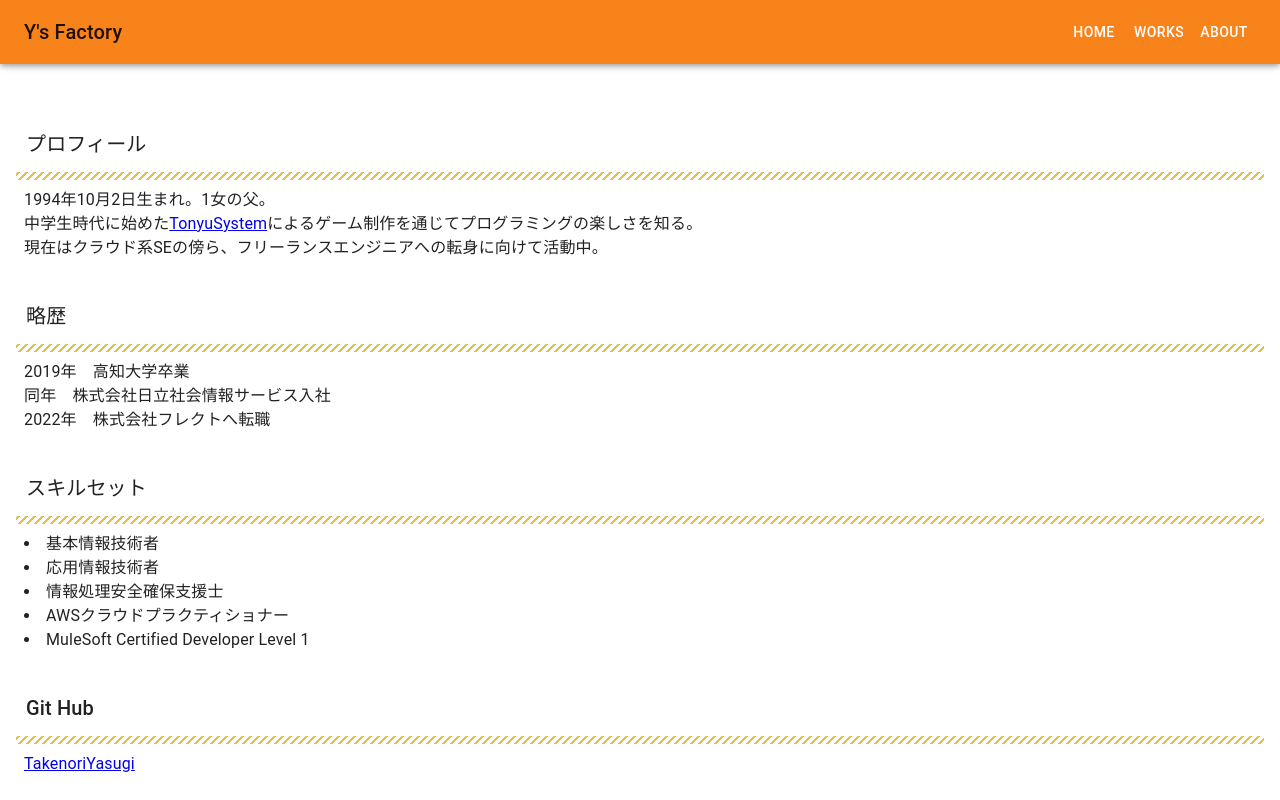
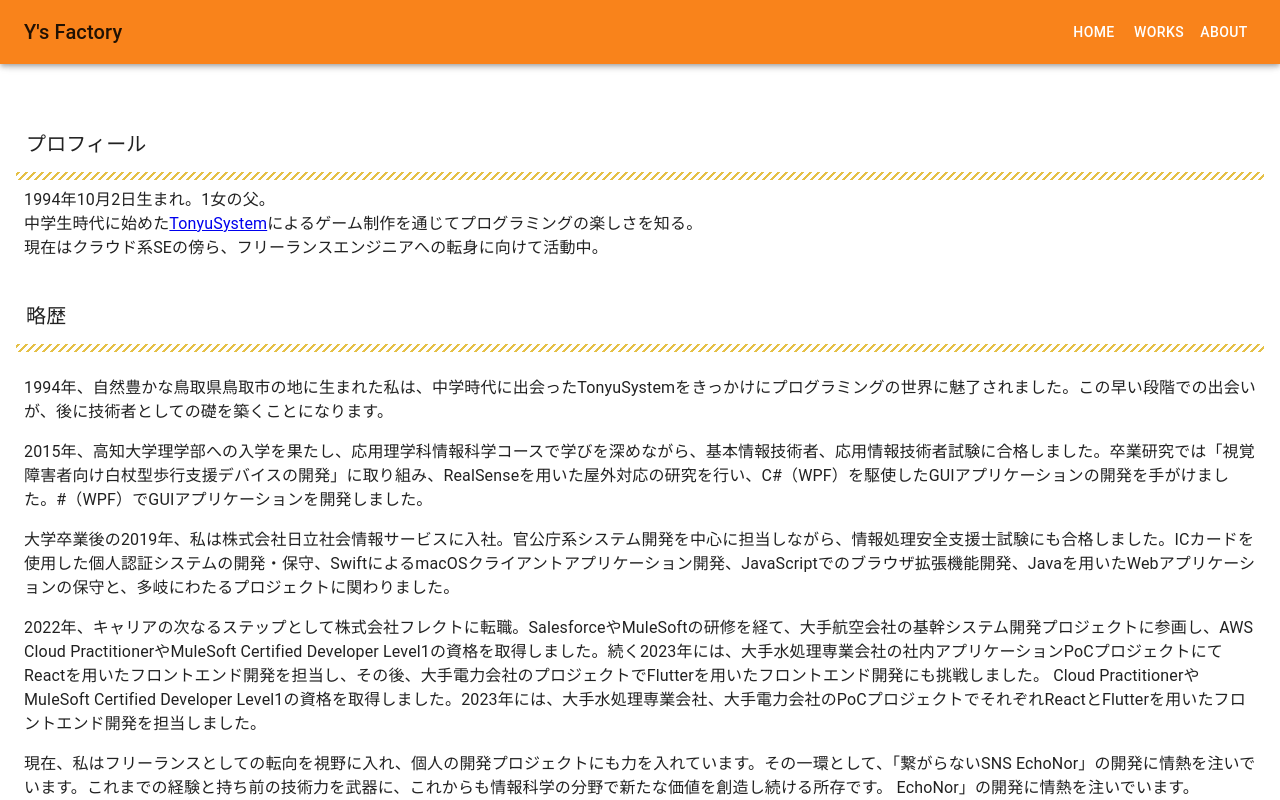
Before and after one commit to TakenoriYasugi/YsFactory, a React (Create React App) app in the folder ys-factory/: page /about in a window 1280 px wide. Shown: the top 800 px of the page. Built offline with nearby package versions, Linux system fonts and the light colour scheme.

Commit message:
Aboutコンテンツ作成

```diff
--- a/ys-factory/src/pages/About.tsx
+++ b/ys-factory/src/pages/About.tsx
@@ -1,4 +1,4 @@
-import { Box, Typography } from "@mui/material";
+import { Box, Table, Typography } from "@mui/material";
 import DrawerAppBar from "../uiparts/DrawerAppBar";
 import { Link } from "react-router-dom";
 
@@ -16,11 +16,23 @@ const About = () => {
 
                 <Box sx={{p: 2}}>
                     <Typography variant='h6' className='heading'>略歴</Typography>
-                    <Typography sx={{p: 1}}>
-                        2019年　高知大学卒業<br/>
-                        同年　株式会社日立社会情報サービス入社<br/>
-                        2022年　株式会社フレクトへ転職<br/>
-                    </Typography>
+                    <Box sx={{p: 1}}>
+                    <section id="biography">
+
+                        {/* <h3>生まれと学びの地、そして情報科学への情熱</h3> */}
+                        <p>1994年、自然豊かな鳥取県鳥取市の地に生まれた私は、中学時代に出会ったTonyuSystemをきっかけにプログラミングの世界に魅了されました。この早い段階での出会いが、後に技術者としての礎を築くことになります。</p>
+                        <p>2015年、高知大学理学部への入学を果たし、応用理学科情報科学コースで学びを深めながら、基本情報技術者、応用情報技術者試験に合格しました。卒業研究では「視覚障害者向け白杖型歩行支援デバイスの開発」に取り組み、RealSenseを用いた屋外対応の研究を行い、C#（WPF）を駆使したGUIアプリケーションの開発を手がけました。#（WPF）でGUIアプリケーションを開発しました。</p>
+
+                        {/* <h3>社会への第一歩と技術者としての成長</h3> */}
+                        <p>大学卒業後の2019年、私は株式会社日立社会情報サービスに入社。官公庁系システム開発を中心に担当しながら、情報処理安全支援士試験にも合格しました。ICカードを使用した個人認証システムの開発・保守、SwiftによるmacOSクライアントアプリケーション開発、JavaScriptでのブラウザ拡張機能開発、Javaを用いたWebアプリケーションの保守と、多岐にわたるプロジェクトに関わりました。</p>
+
+                        {/* <h3>新たな挑戦とキャリアの発展</h3> */}
+                        <p>2022年、キャリアの次なるステップとして株式会社フレクトに転職。SalesforceやMuleSoftの研修を経て、大手航空会社の基幹システム開発プロジェクトに参画し、AWS Cloud PractitionerやMuleSoft Certified Developer Level1の資格を取得しました。続く2023年には、大手水処理専業会社の社内アプリケーションPoCプロジェクトにてReactを用いたフロントエンド開発を担当し、その後、大手電力会社のプロジェクトでFlutterを用いたフロントエンド開発にも挑戦しました。 Cloud PractitionerやMuleSoft Certified Developer Level1の資格を取得しました。2023年には、大手水処理専業会社、大手電力会社のPoCプロジェクトでそれぞれReactとFlutterを用いたフロントエンド開発を担当しました。</p>
+
+                        {/* <h3>フリーランスへの道と自己実現</h3> */}
+                        <p>現在、私はフリーランスとしての転向を視野に入れ、個人の開発プロジェクトにも力を入れています。その一環として、「繋がらないSNS EchoNor」の開発に情熱を注いでいます。これまでの経験と持ち前の技術力を武器に、これからも情報科学の分野で新たな価値を創造し続ける所存です。 EchoNor」の開発に情熱を注いでいます。</p>
+                        </section>
+                    </Box>
                 </Box>
 
                 <Box sx={{p: 2}}>
@@ -28,7 +40,7 @@ const About = () => {
                     <Typography sx={{p: 1}}>
                         <li>基本情報技術者</li>
                         <li>応用情報技術者</li>
-                        <li>情報処理安全確保支援士</li>
+                        <li>情報処理安全確保支援士(非登録)</li>
                         <li>AWSクラウドプラクティショナー</li>
                         <li>MuleSoft Certified Developer Level 1</li>
                     </Typography>
```
